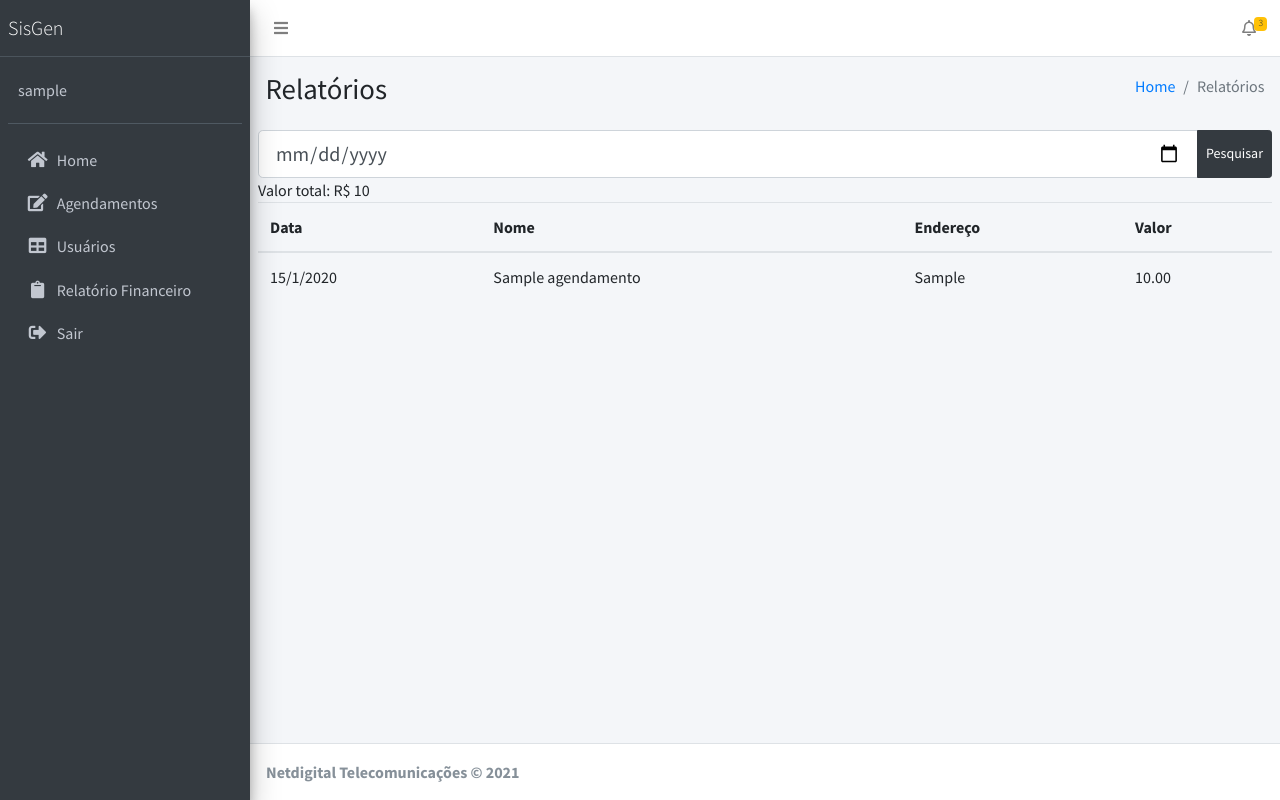
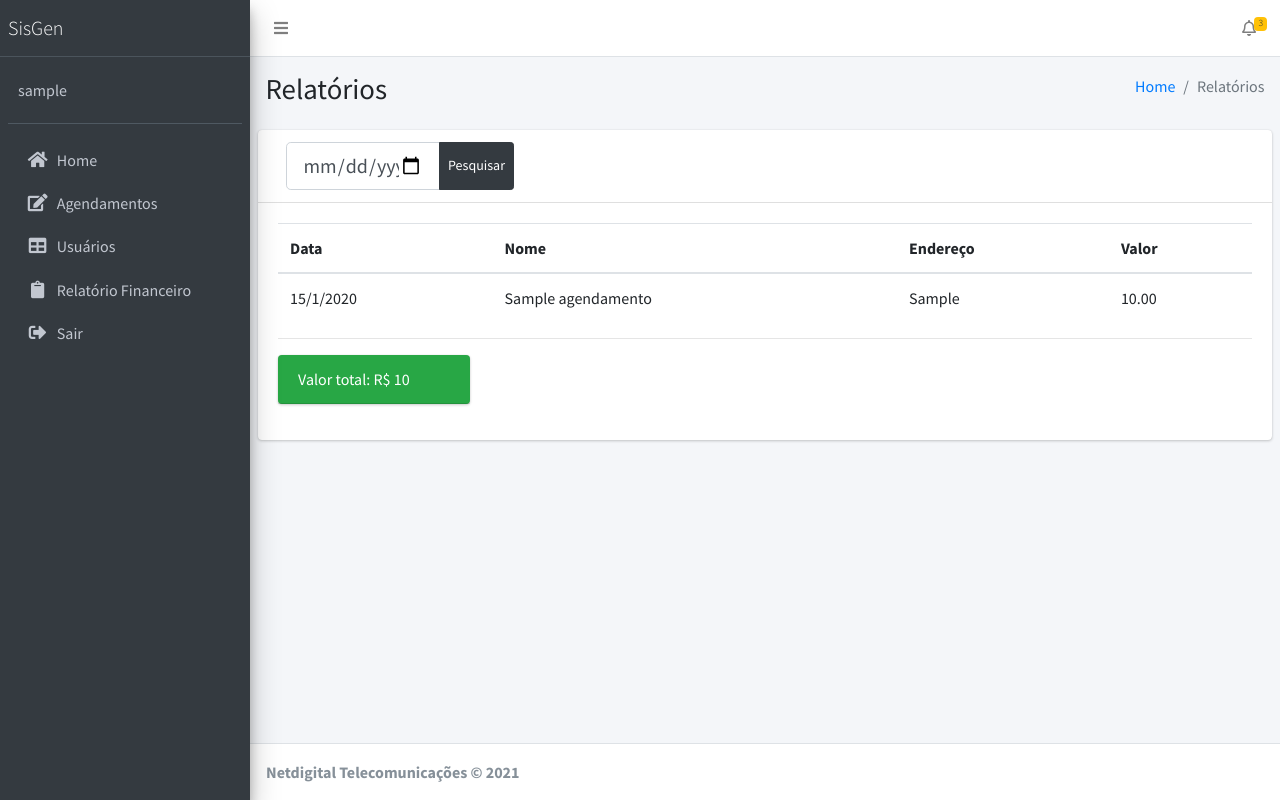
Before and after one commit to edgeratedrko/sisgen, a Django app: page /relatorios/ in a window 1280 px wide. Run offline with Django 3.2, Linux system fonts and the light colour scheme; a user stored in the database is signed in; tables that the repository leaves empty hold one stand-in row (values such as "Sample post"); some libraries are stand-ins or nearby versions.

Commit message:
Front-end do relatório financeiro

```diff
--- a/controlagenda/templates/relatorios.html
+++ b/controlagenda/templates/relatorios.html
@@ -23,8 +23,10 @@
     <!-- Main content -->
     <section class="content">
         {% if user.is_staff %}
+        <div class="card">
+          <div class="card-header">
             <form>
-            <div class="input-group">
+                <div class="input-group col-md-3">
                     <input name="q" type="date" placeholder="Pesquisar por Data"
                         class="form-control form-control-lg"/>
                     <div class="input-group-append">
@@ -32,7 +34,9 @@
                     </div>
                 </div>
             </form>
+          </div>
 
+          <div class="card-body">
             <div class="table-responsive">
               <table class="table m-0">
                 <thead>
@@ -53,9 +57,19 @@
                 </tr>
                 {% endfor %}
                 </tbody>
-           Valor total: R$ {{ somatotal.valor__sum }}
               </table>
             </div>
+            <hr/>
+            <div class="card text-white bg-success" style="max-width: 12rem;">
+              <div class="card-header">Valor total: R$ {{ somatotal.valor__sum }}</div>
+            </div>
+          </div>
+
+
+
+
+        </div>
+
               <!-- /.card-footer -->
       <!-- /.card -->
         {% else %}
```
Lines whose indentation alone changed are shown as unchanged.
